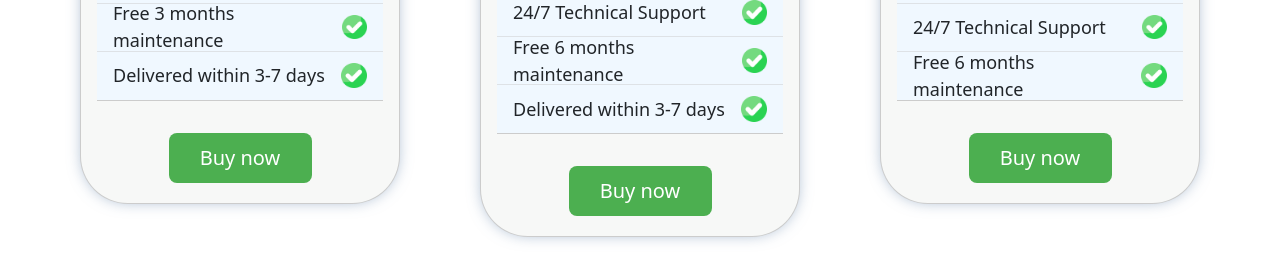
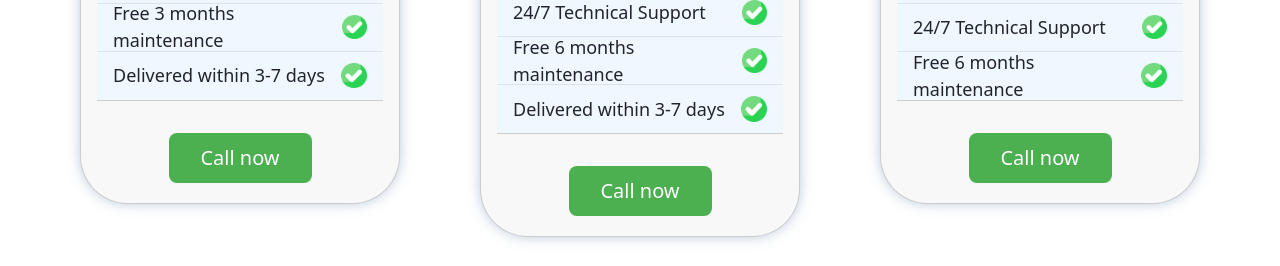
Before and after one commit to gautam-babariya/plive-creation, a React (Vite) app in the folder Front/: page / in a window 1280 px wide. Shown: the part 2840-3106 px from the top of the page. Built offline with nearby package versions, Linux system fonts and the light colour scheme.

Commit message:
price change

```diff
--- a/Front/components/Pricing/Pricing.jsx
+++ b/Front/components/Pricing/Pricing.jsx
@@ -34,7 +34,7 @@ function Pricing() {
                                 <li class="list-group-item pricing_items">Delivered within 3-7 days<img src={check} alt="check" className="pricing_checkimg" /></li>
                             </ul>
                             <div className='pricing_buttondiv'>
-                                <button onClick={() => (window.location.href = 'tel:9157528788')} className="pricing_button">Buy now</button>
+                                <button onClick={() => (window.location.href = 'tel:9157528788')} className="pricing_button">Call now</button>
                             </div>
                         </div>
                     </div>
@@ -61,7 +61,7 @@ function Pricing() {
                                 <li class="list-group-item pricing_items">Delivered within 3-7 days<img src={check} alt="check" className="pricing_checkimg" /></li>
                             </ul>
                             <div className='pricing_buttondiv'>
-                                <button onClick={() => (window.location.href = 'tel:9157528788')} className="pricing_button">Buy now</button>
+                                <button onClick={() => (window.location.href = 'tel:9157528788')} className="pricing_button">Call now</button>
                             </div>
                         </div>
                     </div>
@@ -87,7 +87,7 @@ function Pricing() {
                                 <li class="list-group-item pricing_items">Free 6 months maintenance<img src={check} alt="check" className="pricing_checkimg" /></li>
                             </ul>
                             <div className='pricing_buttondiv'>
-                                <button onClick={() => (window.location.href = 'tel:9157528788')} className="pricing_button">Buy now</button>
+                                <button onClick={() => (window.location.href = 'tel:9157528788')} className="pricing_button">Call now</button>
                             </div>
                         </div>
                     </div>
```
